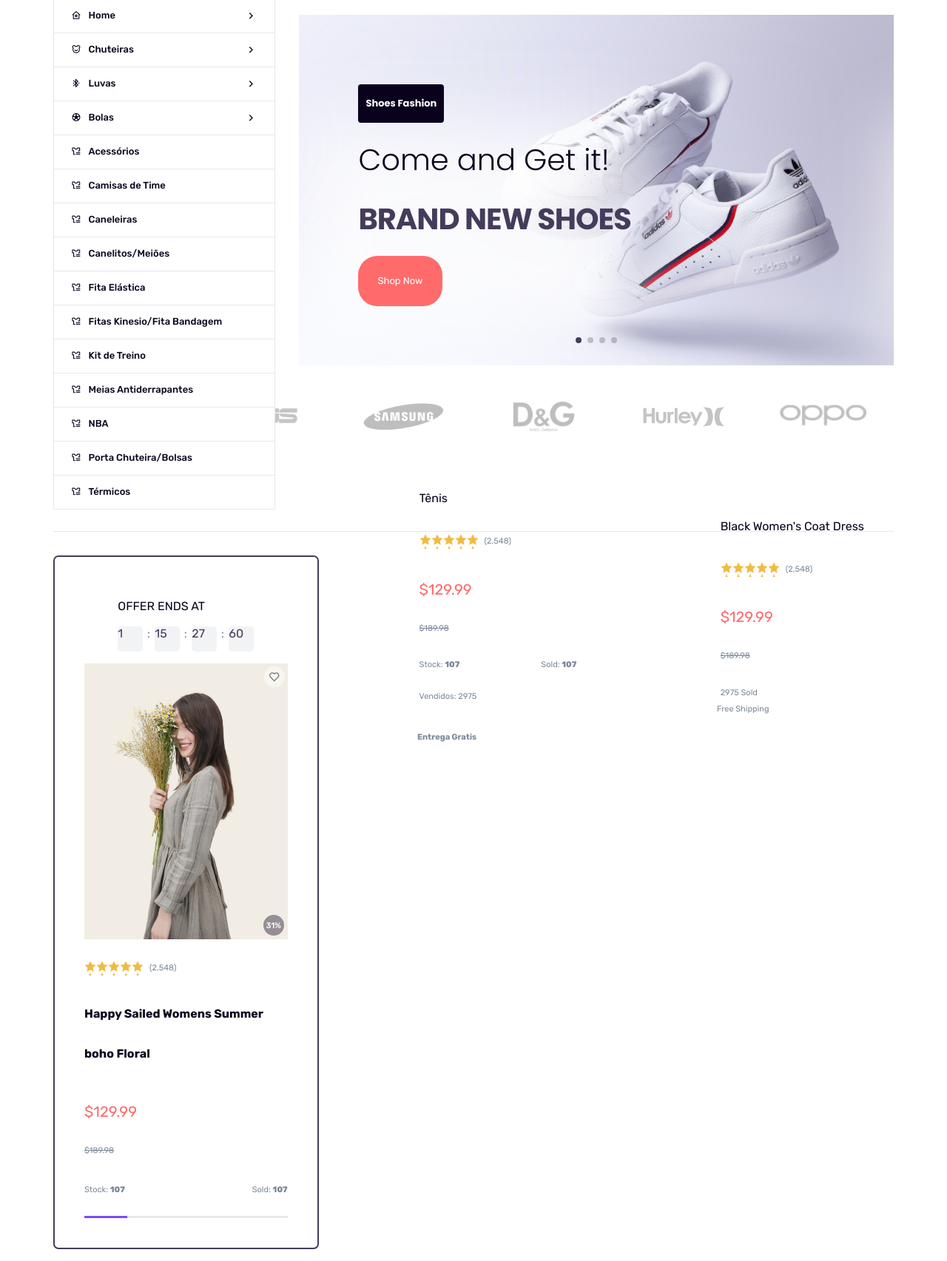
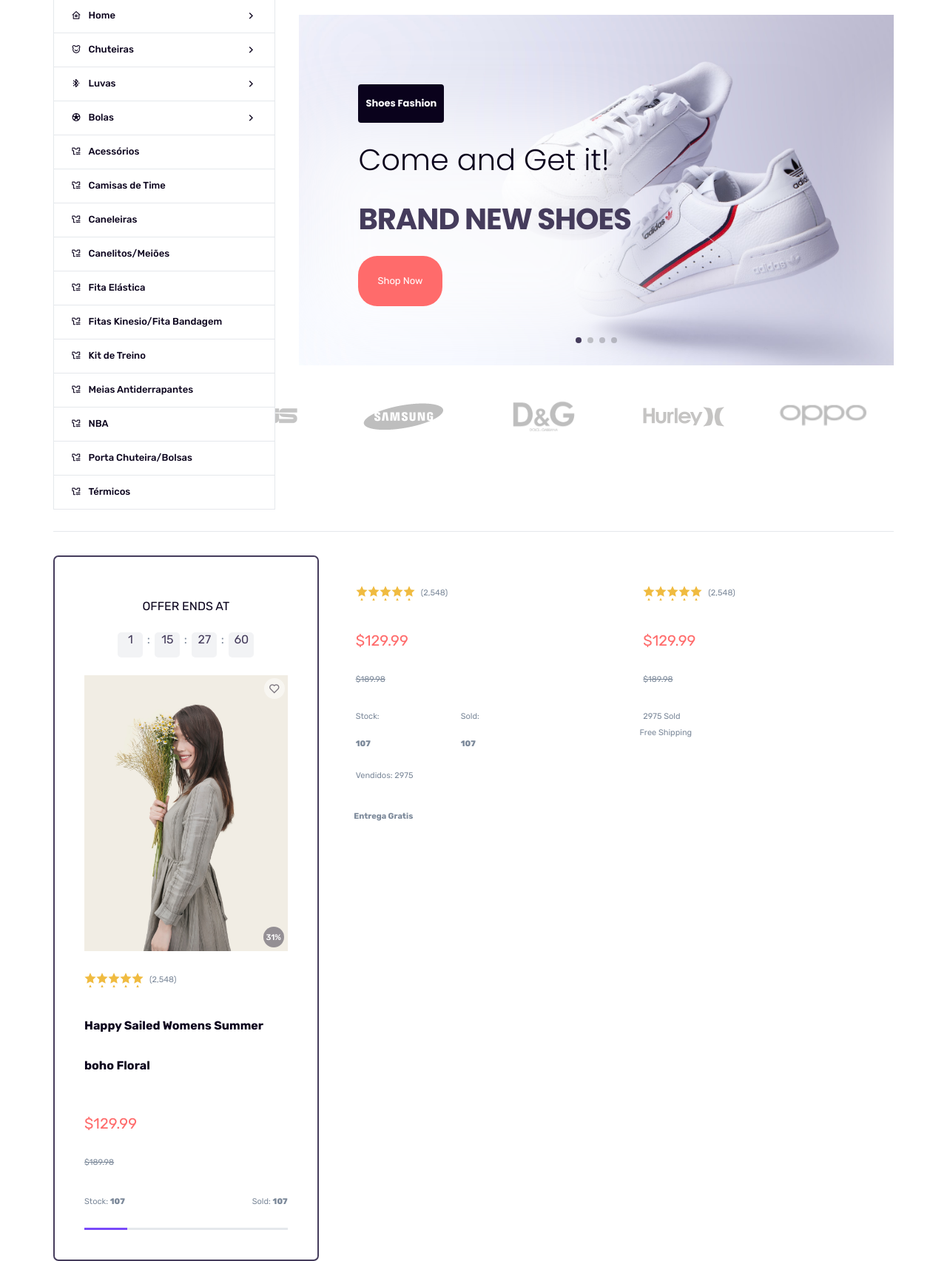
Before and after one commit to LucasPaz-7/Kp-Esportes_Frontend, a PHP site: page /index.html in a window 1280 px wide. Shown: the part 283-1988 px from the top of the page at 74% size. Run offline with PHP 8.4, Linux system fonts and the light colour scheme; some libraries are stand-ins or nearby versions.

Commit message:
Updatephp

```diff
--- a/index.html
+++ b/index.html
@@ -241,7 +241,7 @@
 
                                                 <li><a href="#">Futsal</a></li>
                                                 <li><a href="#">Society</a></li>
-                                                <li><a href="#">Campo</a></li>
+                                                <li><a href="http://localhost/PROJETOS/front-end/chuteiras">Campo</a></li>
 
                                             </ul>
 
--- a/style.css
+++ b/style.css
@@ -997,39 +997,7 @@ form.search button:hover {
     position: relative;
 }
 
-.products {
-    display: flex;
-    flex-wrap: wrap;
-    gap: 1em; /* Espaçamento entre os itens */
-}
 
-.products .item {
-    display: flex;
-    flex-direction: row; /* Alinha os itens em linha */
-    justify-content: space-between; /* Espaço entre os itens */
-    align-items: center; /* Alinha verticalmente ao centro */
-    padding: 20px; /* Ajustar padding conforme necessário */
-}
-
-.products .offer {
-    text-align: left; /* Alinhar texto à esquerda */
-    margin-bottom: 1em; /* Ajustar margem inferior */
-}
-
-.products .offer p {
-    margin: 0; /* Remover margens para evitar espaçamento indesejado */
-}
-
-.products.mini .item {
-    width: auto; /* Ajustar para auto se necessário */
-    flex: 1; /* Permitir que os itens ocupem espaço igual */
-}
-
-@media (max-width: 768px) {
-    .products .item {
-        flex-direction: column; /* Mudar para coluna em telas menores */
-    }
-}
 
 
 
```
Also changed, not shown: Router.php (added, +31 -0 lines), chuteiras.html (added, +11 -0 lines), index.php (added, +15 -0 lines), rotas.php (added, +7 -0 lines), .htaccess (added).
